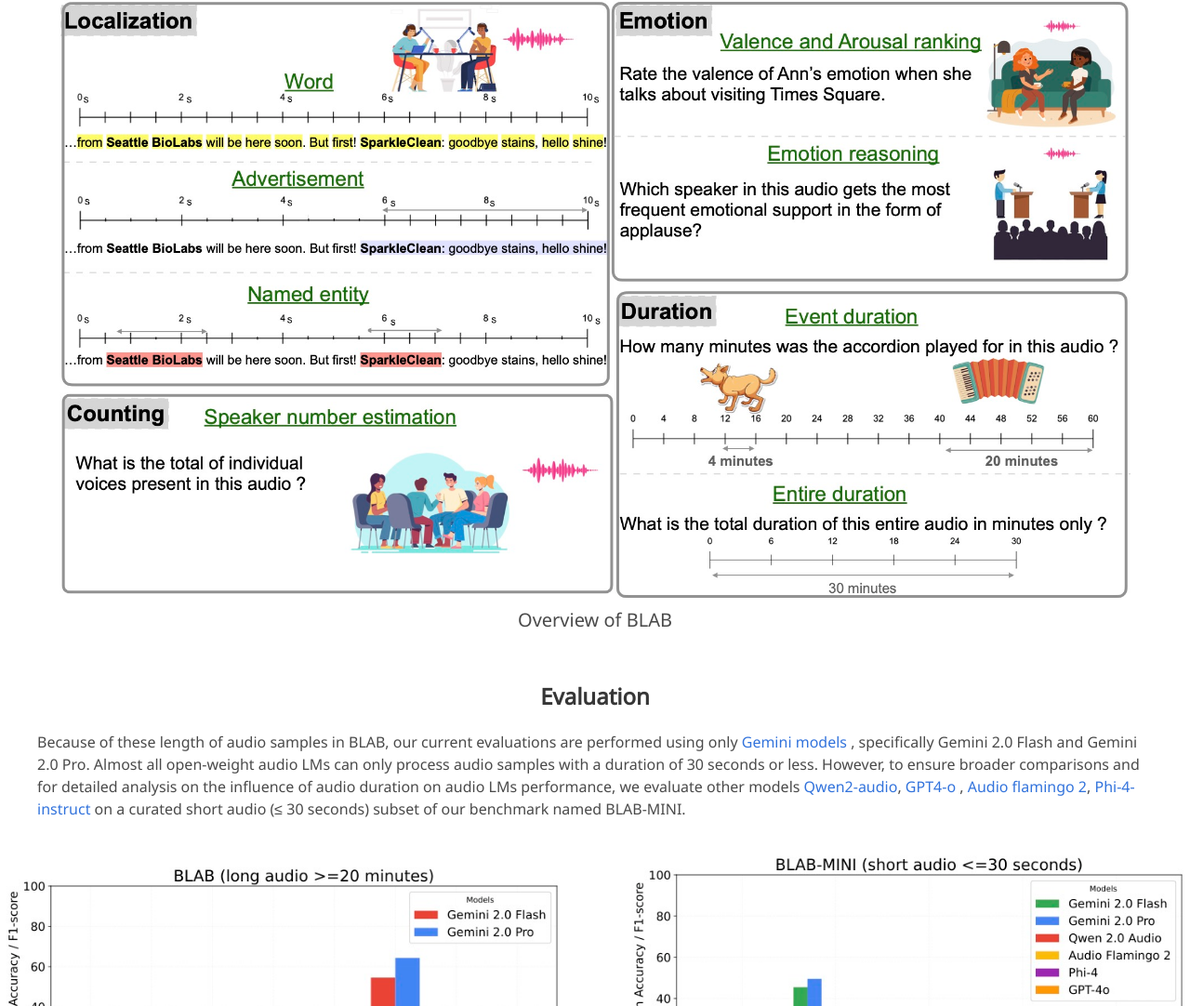
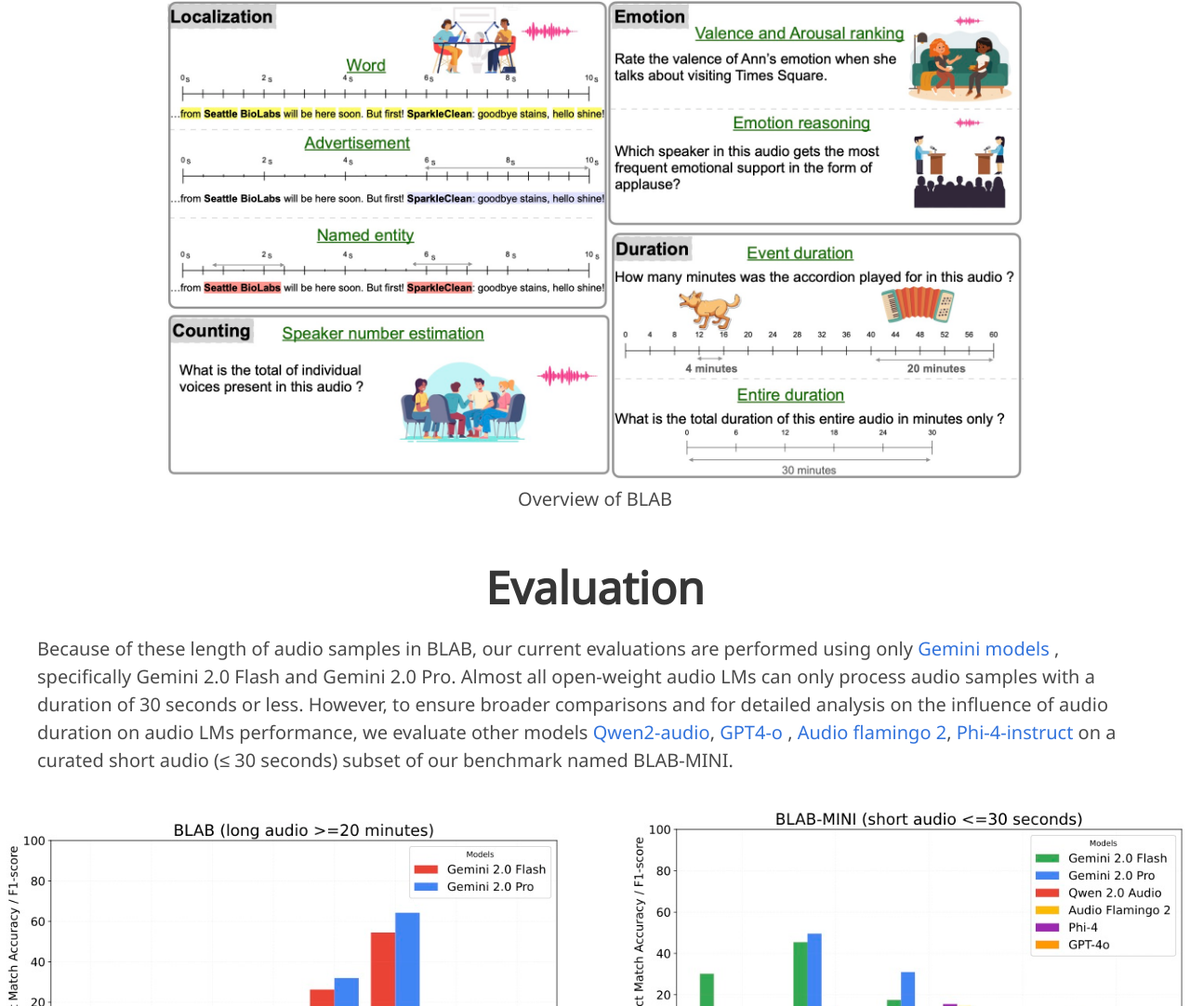
Before and after one commit to orevaahia/brutally-long-audio-bench.github.io, a plain HTML site: page index.html in a window 1280 px wide. Shown: the part 834-1916 px from the top of the page at 93% size. Drawn offline with nearby package versions, Linux system fonts and the light colour scheme; some icons are missing; a web font is replaced by a local one.

Commit message:
initial updates

```diff
--- a/index.html
+++ b/index.html
@@ -146,7 +146,7 @@
 <section class="hero is-small">
   <div class="hero-body">
     <div class="container has-text-centered">
-      <img src="static/images/brutal.jpg" alt="MY ALT TEXT" style="max-width: 100%; height: auto;" />
+      <img src="static/images/brutal.jpg" alt="MY ALT TEXT" style="max-width: 80%; height: auto;" />
       <h2 class="subtitle has-text-centered">
         Overview of BLAB
       </h2>
@@ -156,8 +156,8 @@
 
 
 <section style="margin: 2rem 0;">
-  <h1 class="title is-4" style="text-align: center;">Evaluation</h1>
-  <div style="max-width: 1200px; margin: 0 auto;">
+  <h1 class="title is-4" style="text-align: center; font-size: 3rem;">Evaluation</h1>
+  <div style="max-width: 1200px; margin: 0 auto; font-size: 1.25rem;">
 
     Because of these length of audio samples in BLAB, our current evaluations are performed using only <a href="https://arxiv.org/abs/2312.11805" target="_blank">Gemini models</a> , specifically Gemini 2.0 Flash and Gemini 2.0 Pro. Almost all open-weight audio LMs can only process audio samples with a duration of 30 seconds or less. However, to
     ensure broader comparisons and for detailed analysis on the influence of audio duration on audio LMs performance, we evaluate other models <a href="https://arxiv.org/abs/2407.10759" target="_blank">Qwen2-audio</a>,  <a href="https://arxiv.org/abs/2303.08774" target="_blank">GPT4-o</a> , <a href="https://arxiv.org/abs/2503.03983" target="_blank">Audio flamingo 2</a>,  <a href="https://arxiv.org/abs/2503.01743" target="_blank">Phi-4-instruct</a>  on a curated short audio (≤ 30 seconds) subset of
```
